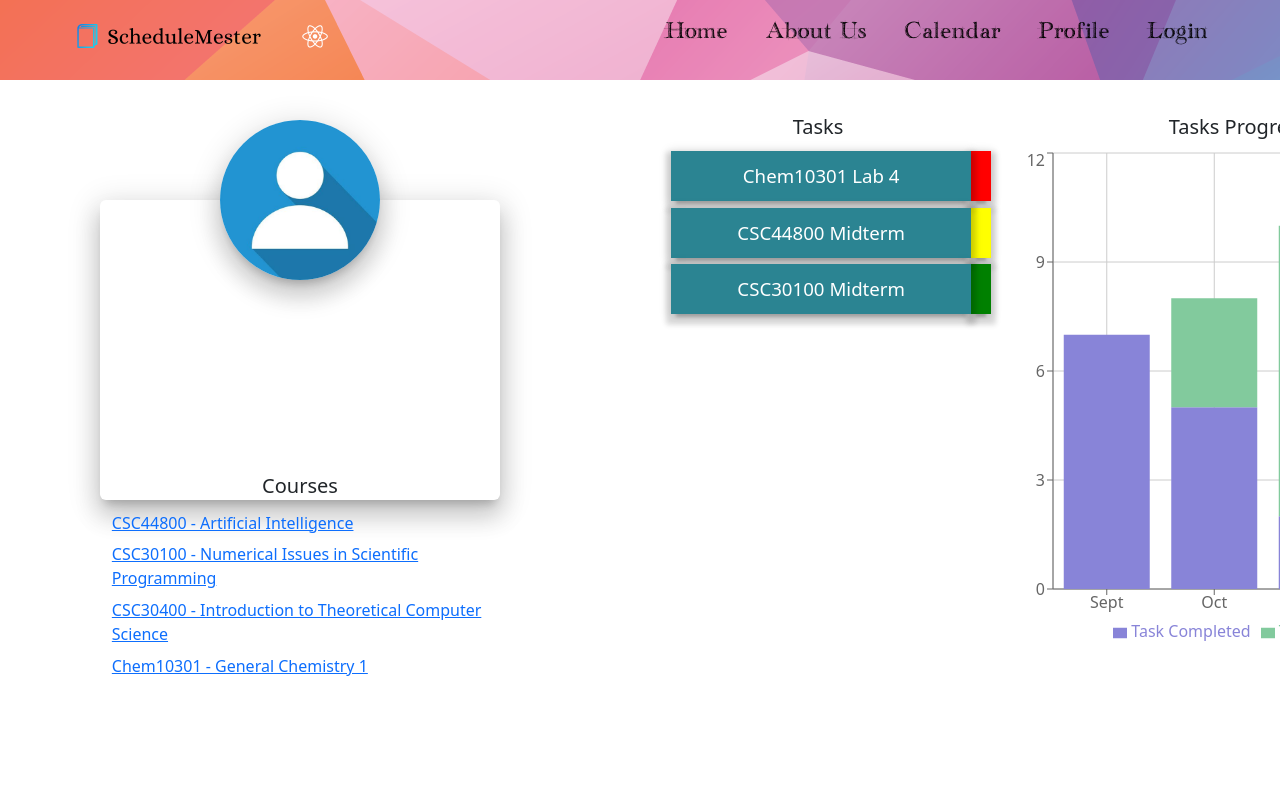
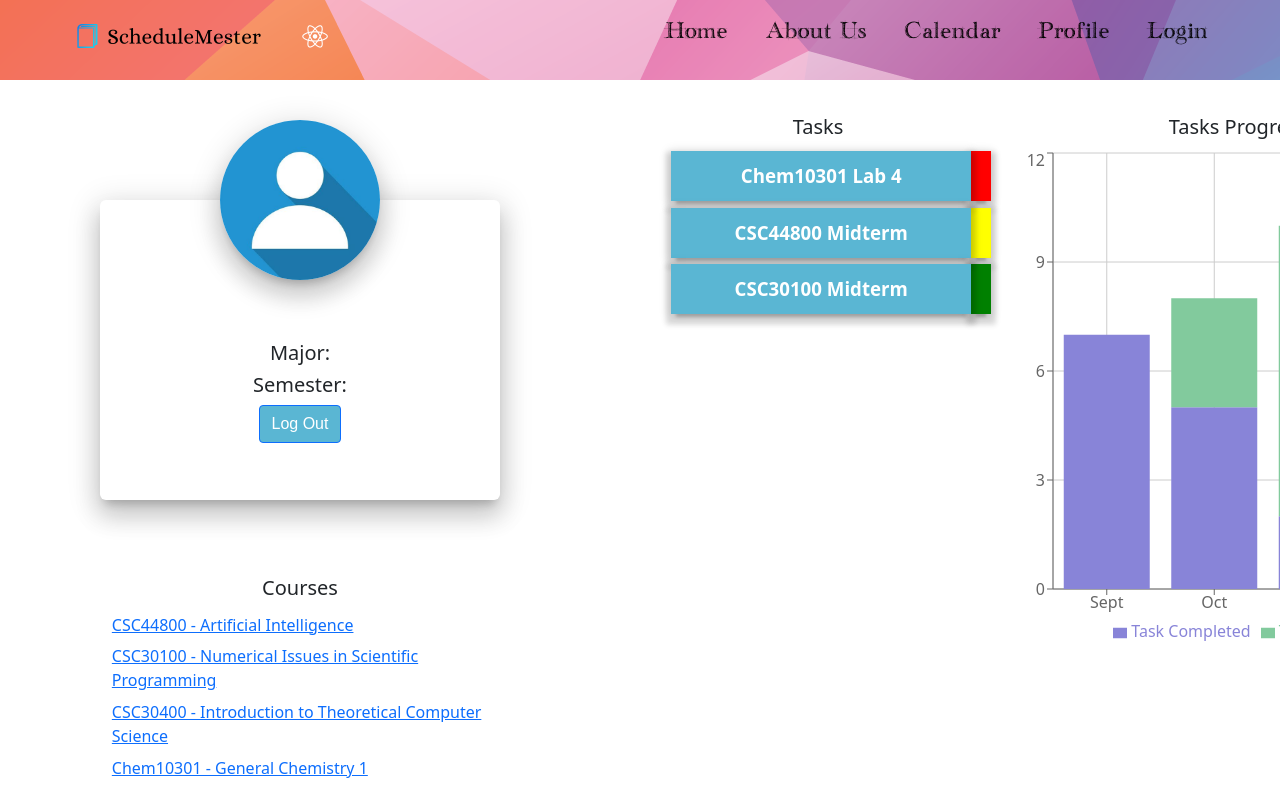
Before and after one commit to mitchellmui17/schedulemester, a React (Create React App) app: page /Profile in a window 1280 px wide. Shown: the top 800 px of the page. Built offline with nearby package versions, Linux system fonts and the light colour scheme; no server answers; the database is empty; sample sign-in values are in the browser's storage.

Commit message:
Added logout feature
I added the private routing for profile page so if someone attempts to go to profile page when there is no current user they will be auto redirected back to login. Profile page now also has a logout button to successfully logout the user.

```diff
--- a/src/App.css
+++ b/src/App.css
@@ -40,3 +40,16 @@
     transform: rotate(360deg);
   }
 }
+
+.btn-primary {
+  background-color: #84DAE7 !important;
+  border-color: #84DAE7 !important;
+  border: none !important;
+}
+.btn-primary:hover,
+.btn-primary:active,
+.btn-primary:visited,
+.btn-primary:focus {
+  background-color: #6dcedd !important;
+  border-color: #6dcedd !important;
+}
--- a/src/App.js
+++ b/src/App.js
@@ -9,7 +9,7 @@ import ResetPassword from './components/ResetPassword/ResetPassword.js';
 import React from "react"
 import { Container, NavItem } from 'react-bootstrap';
 import { AuthProvider } from './context/AuthContext.js';
-
+import PrivateRoute from './components/PrivateRoute.js'
 import { BrowserRouter as Router, Route, Redirect, Switch} from "react-router-dom";
 
 function App() {
@@ -34,9 +34,7 @@ function App() {
             <Route path="/Login" exact>
             <Login />
             </Route>
-            <Route path="/Profile" exact>
-              <Profile />
-            </Route>
+            <PrivateRoute exact path="/Profile" component ={Profile}/>
             <Route path="/ResetPassword" exact>
               <ResetPassword />
             </Route>
--- /dev/null
+++ b/src/components/PrivateRoute.js
@@ -0,0 +1,18 @@
+import React from 'react'
+import {Route, Redirect} from 'react-router-dom'
+import { useAuth } from '../context/AuthContext'
+
+export default function PrivateRoute({component: Component, ...rest}) {
+
+    const {currentUser} = useAuth()
+    return (
+        <Route
+        {...rest}
+        render = {props =>{
+            return currentUser ? <Component {...props}/>: <Redirect to="/Login"/>
+        }}
+        >
+
+        </Route>
+    )
+}
--- a/src/components/Profile/Profile.css
+++ b/src/components/Profile/Profile.css
@@ -52,19 +52,20 @@ td {
 }
 
 .task-btn {
-    background-color: #2b8492;
+    background-color: #5ab6d3;
     color:#fff;
     border: none;
     height: 50px;
     width: 300px;
-    font-size: 14pt;
+    font-size: 14pt !important;
+    font-weight: bold !important;
     transition: 800ms;
     box-shadow: 0 2px 10px 2px rgba(0,0,0,.14), 0 6px 5px 5px rgba(0,0,0,.12), 0 8px 3px -5px rgba(0,0,0,.2);
 }
 
 .task-btn:hover {
-    background:#fff;
-    color:#2b8492;
+    background:#fff !important;
+    color:#2b8492 !important;
 }
 
 #tasks-table {
@@ -178,3 +179,22 @@ td {
 .profile-page .profile .description{
     margin-top: -110px;
 }
+
+.btn-primary {
+
+  background-color: #5ab6d3 !important;
+  border-radius: 6px;
+  font-family: Arial;
+  color: #ffffff;
+  font-size: 20px;
+  text-decoration: none !important;
+  box-shadow: none !important;
+  outline: none !important;
+}
+.btn-primary:hover,
+.btn-primary:active,
+.btn-primary:visited,
+.btn-primary:focus {
+  background-color: #6dcedd !important;
+  border-color: #6dcedd !important;
+}
--- a/src/components/Profile/Profile.js
+++ b/src/components/Profile/Profile.js
@@ -1,9 +1,11 @@
 import React, {useState} from "react";
 import { BarChart, Bar, XAxis, YAxis, CartesianGrid, Legend, Tooltip } from 'recharts';
+import {Button} from "react-bootstrap"
 import './Profile.css'
 import picture from './../../assets/profile/default_profile_pic.jpg'
 import Fire from '../../firebase'
 import {useAuth} from '../../context/AuthContext'
+import { Link, useHistory } from "react-router-dom"
 
 export const db = Fire.db;
 export const closeModal = () => {
@@ -25,10 +27,12 @@ export const DATA = [
 export const TASKS = 3; // change later to # of tasks we want to show up in table
 
 export default function Profile() {
+    const [error, setError] = useState("")
     const [name, setName] = React.useState("");
     const [major, setMajor] = React.useState("");
     const [semester, setSemester] = React.useState("");
-    const {currentUser} = useAuth();
+    const {currentUser, logout} = useAuth();
+    const history = useHistory()
 
     db.getCollection('Users').doc(currentUser.email).get().then((doc) => {
             if(doc.exists) {
@@ -41,12 +45,24 @@ export default function Profile() {
             }
     });
 
+    async function handleLogout() {
+        setError("")
+
+        try {
+          await logout()
+          history.push("/Login")
+        } catch {
+          setError("Failed to log out")
+        }
+      }
+
     /*
     let createTasks = () => {
         let table = document.getElementById('table-table');
         let row = document.createElement('tr');
         for (let i = 0; i < TASKS; i++) table.appendChild(row);
     }*/
+
 
     return(
         <div className="profile-page">
@@ -56,8 +72,17 @@ export default function Profile() {
                             <img src={picture} id = 'pic' className="rounded-circle"/>
                             <div className="description">
                                 <h3 id="name">{name}</h3>
-                                <h5>{major}</h5>
-                                <h5>{semester}</h5>
+                                <h5>Major: {major}</h5>
+                                <h5>Semester: {semester}</h5>
+                                {console.log(currentUser.email)}
+                                {currentUser !== null?
+                                <div>
+                                    <Button onClick={handleLogout} className="btn-primary">
+                                        Log Out
+                                    </Button>
+                                </div>:
+                                <div/>
+                                }
                             </div>
                         </div>
                 </div>
```
